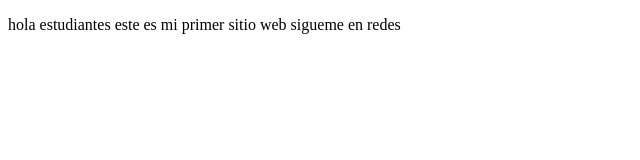
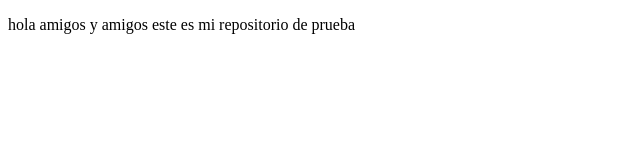
Before and after one commit to jesusmacedo0101/proyectDemoCursPre, a plain HTML site: page index.html in a window 1280 px wide. Shown: the full height of the page, 0-640 px from the left. Drawn offline with Linux system fonts and the light colour scheme.

Commit message:
cambios agregados

```diff
--- a/index.html
+++ b/index.html
@@ -8,8 +8,7 @@
 </head>
 <body>
     <p>
-        hola estudiantes este es mi primer sitio web
-        sigueme en redes
+        hola amigos y amigos este es mi repositorio de prueba
     </p>
 </body>
 </html>
```
